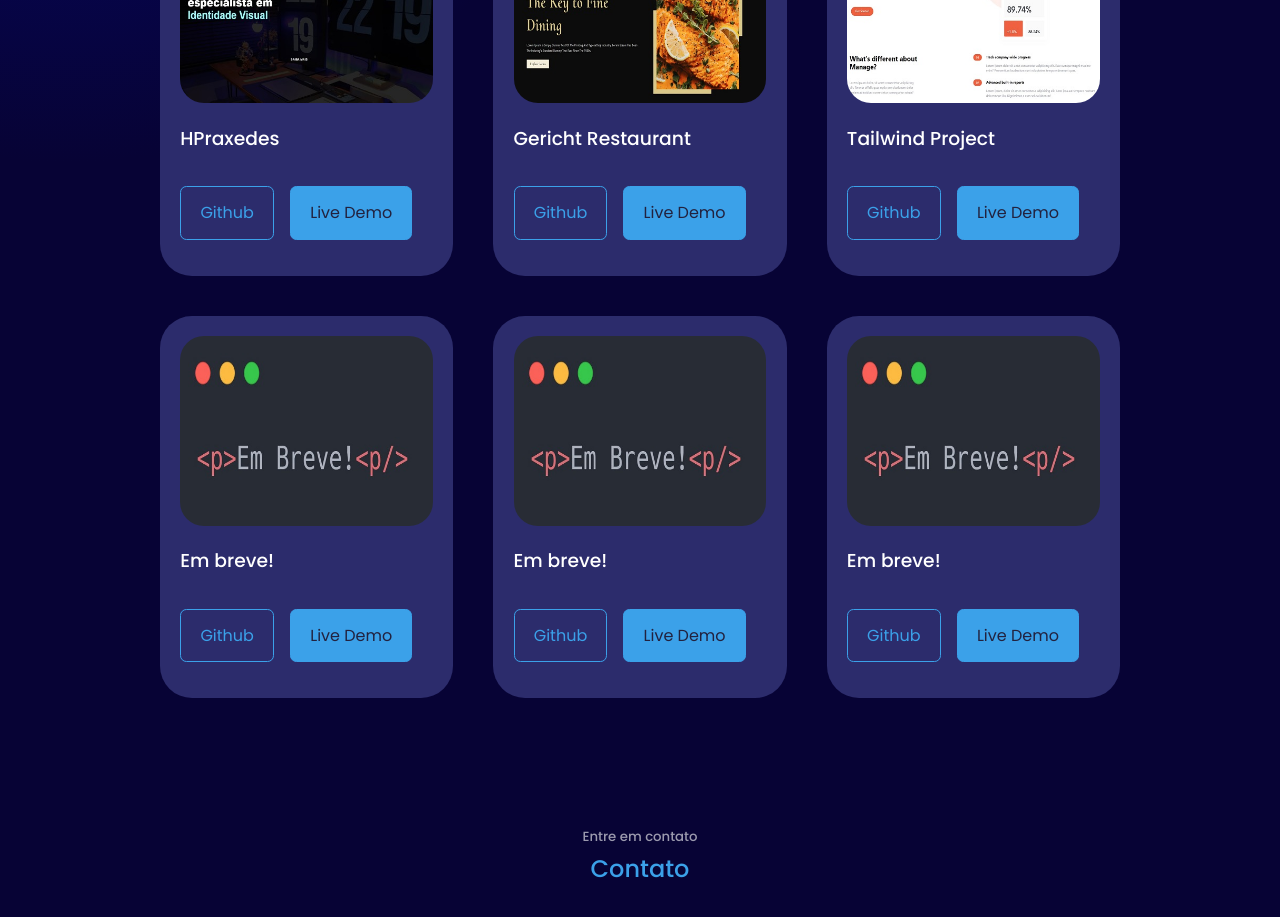
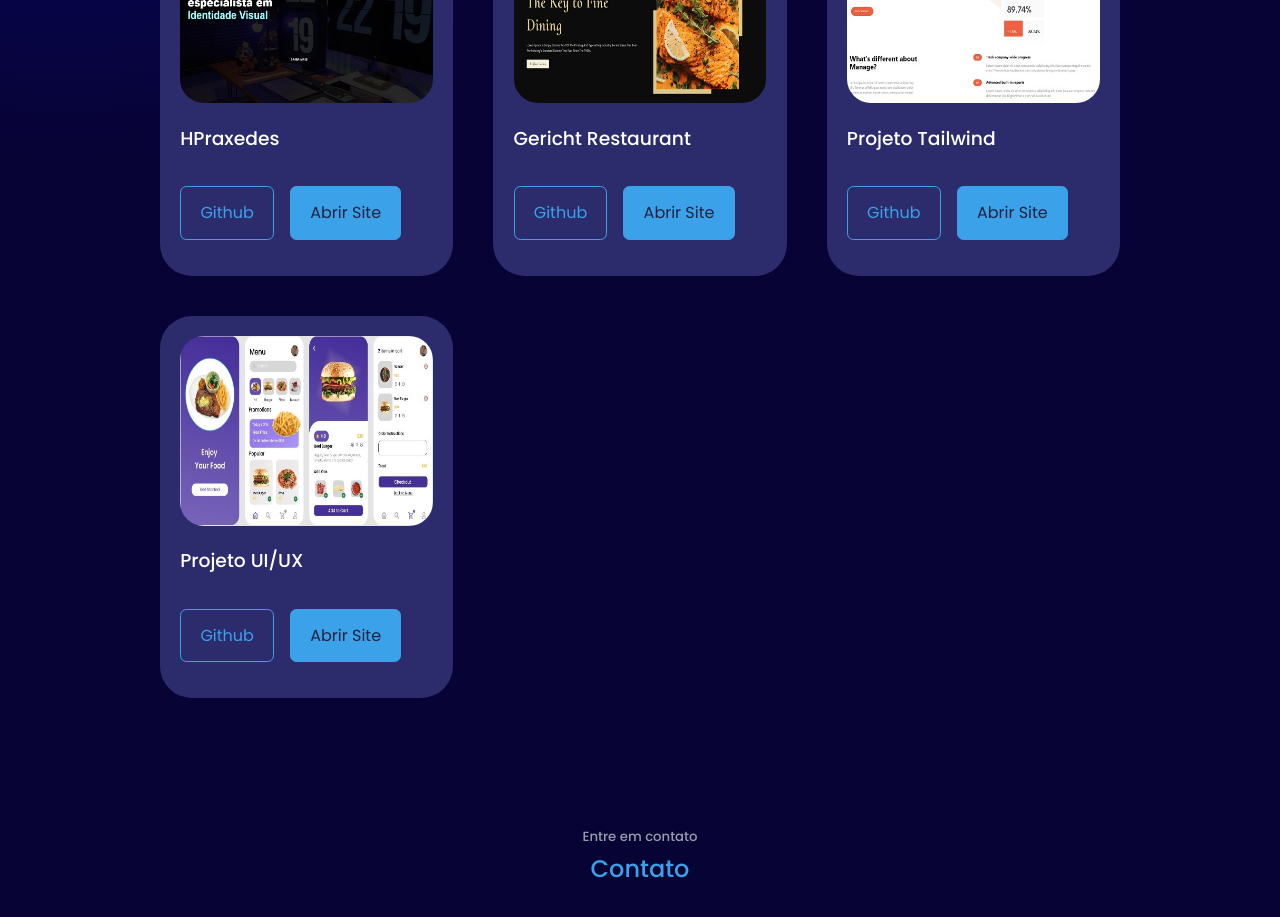
Before and after one commit to gabrielreisdev/portfolio, a React (Create React App) app: page / in a window 1280 px wide. Shown: the part 3040-3957 px from the top of the page. Built offline with nearby package versions, Linux system fonts and the light colour scheme.

Commit message:
atualizacao 2

```diff
--- a/src/components/portfoil/Portfoil.jsx
+++ b/src/components/portfoil/Portfoil.jsx
@@ -26,32 +26,17 @@ const data = [
   {
     id: 3,
     image: IMG3,
-    title: 'Tailwind Project',
+    title: 'Projeto Tailwind',
     github: 'https://github.com/gabrielreisdev/tailwind-project',
     demo: 'https://tailwind-project-gamma.vercel.app'
   },
   {
     id: 4,
     image: IMG4,
-    title: 'Em breve!',
-    github: 'https://github.com/gabrielreisdev',
-    demo: 'https://github.com/gabrielreisdev'
-  },
-  {
-    id: 5,
-    image: IMG5,
-    title: 'Em breve!',
-    github: 'https://github.com/gabrielreisdev',
-    demo: 'https://github.com/gabrielreisdev'
-  },
-  {
-    id: 6,
-    image: IMG6,
-    title: 'Em breve!',
-    github: 'https://github.com/gabrielreisdev',
-    demo: 'https://github.com/gabrielreisdev'
+    title: 'Projeto UI/UX',
+    figma: 'https://github.com/gabrielreisdev',
+    demo: 'https://www.figma.com/file/5AvCQQpc1GNm6FExAc0MOJ/Food?node-id=0%3A1'
   }
-
 
 ]
 
@@ -72,7 +57,7 @@ const Portfoil = () => {
                 <h3>{title}</h3>
                 <div className="portfolio__item-cta">
                 <a href={github} className='btn' target='_blank'>Github</a>
-                <a href={demo} className='btn btn-primary' target='_blank'>Live Demo</a>
+                <a href={demo} className='btn btn-primary' target='_blank'>Abrir Site</a>
                 </div>
         </article>
             )
```
Also changed, not shown: src/assets/portfolio4.jpg.
